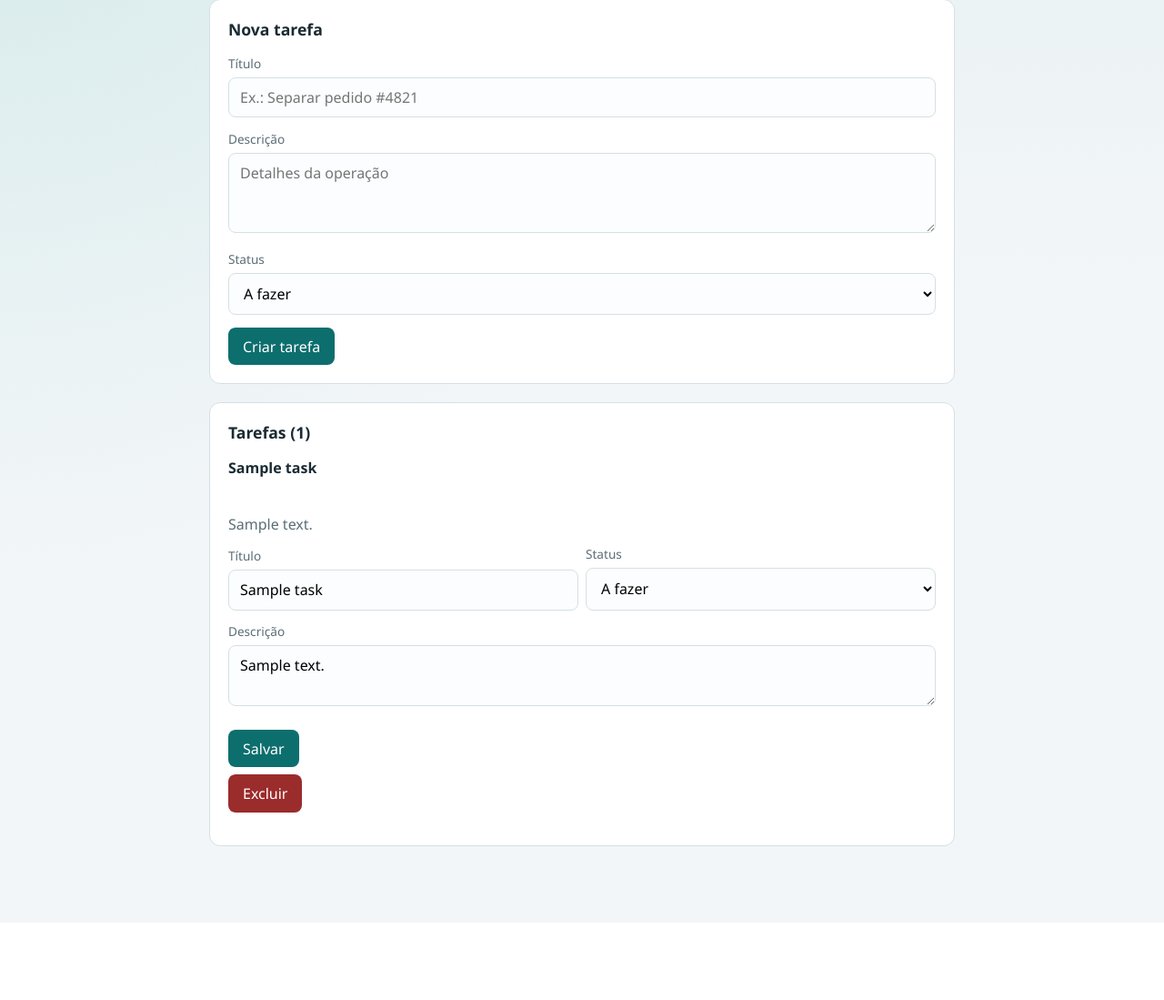
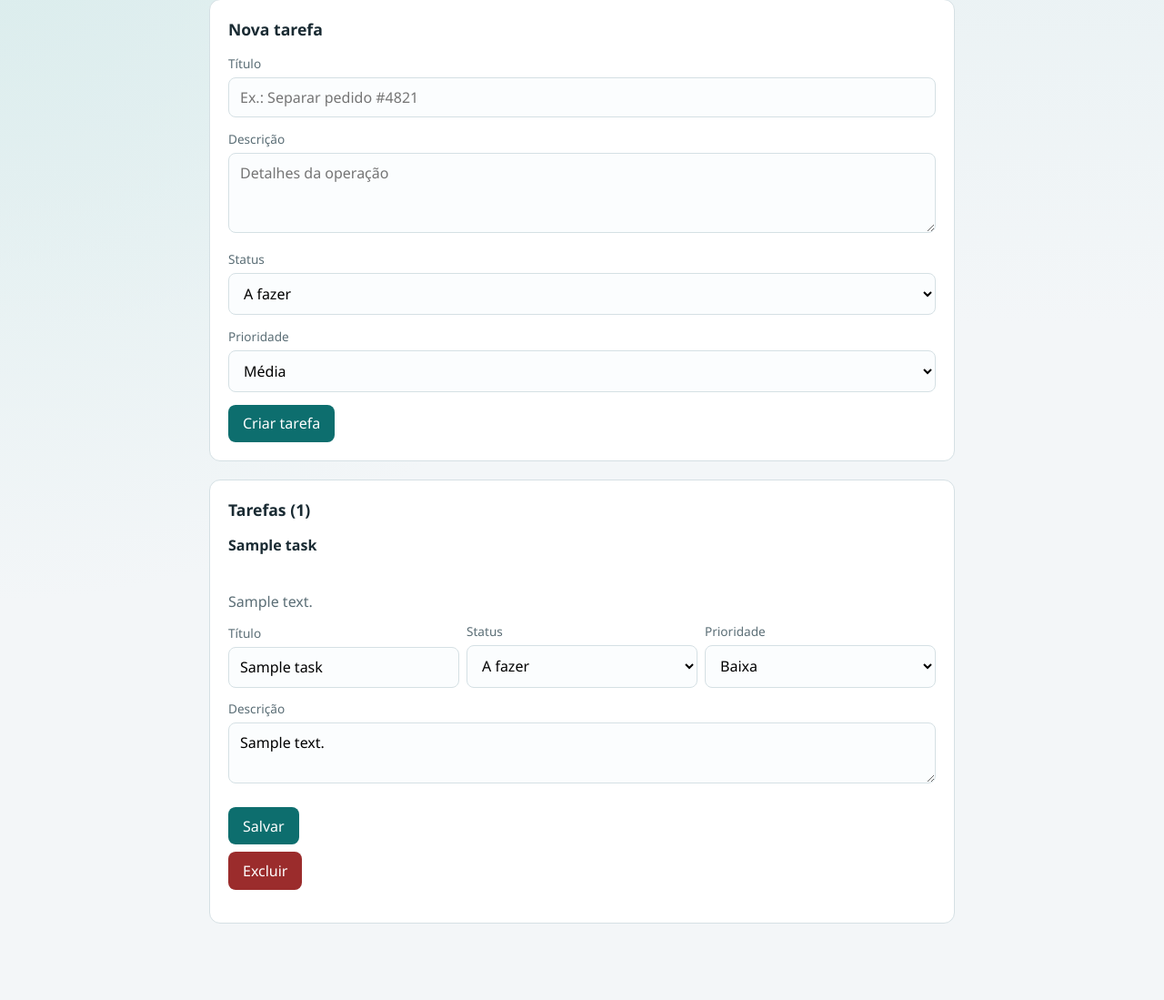
Before and after one commit to DevDaniloOliveira/TrabalhoTechFlow, a Flask app: template src/templates/index.html in a window 1280 px wide. Shown: the part 142-1241 px from the top of the page at 91% size. Before the commit the page ends 1072 px from the top, so only its background shows below. Run offline with Flask 3, Linux system fonts and the light colour scheme; the template is opened without the code that fills it: most values are stand-ins (such as "Sample title", 1, 10 or a date in 2020).

Commit message:
feat: adiciona prioridade às tarefas após mudança de escopo
Atende pedido do cliente de logística para destacar tarefas críticas, com ordenação, UI, testes e justificativa no README.

Co-authored-by: Cursor <cursoragent@cursor.com>

```diff
--- a/src/app.py
+++ b/src/app.py
@@ -4,7 +4,7 @@ from __future__ import annotations
 
 from flask import Flask, jsonify, redirect, render_template, request, url_for
 
-from .models import TaskStatus
+from .models import TaskPriority, TaskStatus
 from .storage import TaskStorage
 
 storage = TaskStorage()
@@ -15,12 +15,33 @@ STATUS_LABELS = {
     TaskStatus.DONE.value: "Concluído",
 }
 
+PRIORITY_LABELS = {
+    TaskPriority.BAIXA.value: "Baixa",
+    TaskPriority.MEDIA.value: "Média",
+    TaskPriority.ALTA.value: "Alta",
+}
+
 
 def _wants_json() -> bool:
     if request.is_json:
         return True
     best = request.accept_mimetypes.best_match(["application/json", "text/html"])
-    return best == "application/json" and request.accept_mimetypes[best] > request.accept_mimetypes["text/html"]
+    return (
+        best == "application/json"
+        and request.accept_mimetypes[best] > request.accept_mimetypes["text/html"]
+    )
+
+
+def _parse_status(raw: str | None):
+    if raw is None:
+        return None
+    return TaskStatus(raw)
+
+
+def _parse_priority(raw: str | None):
+    if raw is None:
+        return None
+    return TaskPriority(raw)
 
 
 def create_app() -> Flask:
@@ -37,6 +58,7 @@ def create_app() -> Flask:
             "index.html",
             tasks=storage.list_all(),
             labels=STATUS_LABELS,
+            priority_labels=PRIORITY_LABELS,
         )
 
     @app.get("/tasks")
@@ -59,17 +81,28 @@ def create_app() -> Flask:
         payload = request.get_json(silent=True) or {}
         title = payload.get("title") or request.form.get("title", "")
         description = payload.get("description") or request.form.get("description", "")
-        status_raw = payload.get("status") or request.form.get("status", TaskStatus.TODO.value)
+        status_raw = payload.get("status") or request.form.get(
+            "status", TaskStatus.TODO.value
+        )
+        priority_raw = payload.get("priority") or request.form.get(
+            "priority", TaskPriority.MEDIA.value
+        )
 
         try:
-            status = TaskStatus(status_raw)
+            status = _parse_status(status_raw)
+            priority = _parse_priority(priority_raw)
         except ValueError:
             if _wants_json():
-                return jsonify({"erro": f"Status inválido: {status_raw}"}), 400
+                return jsonify({"erro": "Status ou prioridade inválidos."}), 400
             return redirect(url_for("index"))
 
         try:
-            task = storage.create(title=title, description=description, status=status)
+            task = storage.create(
+                title=title,
+                description=description,
+                status=status,
+                priority=priority,
+            )
         except ValueError as exc:
             if _wants_json():
                 return jsonify({"erro": str(exc)}), 400
@@ -82,7 +115,7 @@ def create_app() -> Flask:
     @app.put("/tasks/<task_id>")
     @app.post("/tasks/<task_id>/update")
     def update_task(task_id: str):
-        """Atualiza título, descrição e/ou status de uma tarefa."""
+        """Atualiza título, descrição, status e/ou prioridade."""
         if storage.get(task_id) is None:
             if _wants_json() or request.method == "PUT":
                 return jsonify({"erro": "Tarefa não encontrada."}), 404
@@ -98,15 +131,19 @@ def create_app() -> Flask:
         status_raw = (
             payload.get("status") if "status" in payload else request.form.get("status")
         )
+        priority_raw = (
+            payload.get("priority")
+            if "priority" in payload
+            else request.form.get("priority")
+        )
 
-        status = None
-        if status_raw is not None:
-            try:
-                status = TaskStatus(status_raw)
-            except ValueError:
-                if _wants_json() or request.method == "PUT":
-                    return jsonify({"erro": f"Status inválido: {status_raw}"}), 400
-                return redirect(url_for("index"))
+        try:
+            status = _parse_status(status_raw)
+            priority = _parse_priority(priority_raw)
+        except ValueError:
+            if _wants_json() or request.method == "PUT":
+                return jsonify({"erro": "Status ou prioridade inválidos."}), 400
+            return redirect(url_for("index"))
 
         try:
             updated = storage.update(
@@ -114,6 +151,7 @@ def create_app() -> Flask:
                 title=title,
                 description=description,
                 status=status,
+                priority=priority,
             )
         except ValueError as exc:
             if _wants_json() or request.method == "PUT":
--- a/src/templates/index.html
+++ b/src/templates/index.html
@@ -16,6 +16,9 @@
       --todo: #6b7c85;
       --progress: #b86e00;
       --done: #2f7d4a;
+      --prio-baixa: #6b7c85;
+      --prio-media: #b86e00;
+      --prio-alta: #9b2c2c;
     }
     * { box-sizing: border-box; }
     body {
@@ -111,6 +114,9 @@
     .badge.todo { background: var(--todo); }
     .badge.in_progress { background: var(--progress); }
     .badge.done { background: var(--done); }
+    .badge.baixa { background: var(--prio-baixa); }
+    .badge.media { background: var(--prio-media); }
+    .badge.alta { background: var(--prio-alta); }
     .row {
       display: flex;
       gap: 0.5rem;
@@ -150,6 +156,12 @@
           <option value="in_progress">Em progresso</option>
           <option value="done">Concluído</option>
         </select>
+        <label for="priority">Prioridade</label>
+        <select id="priority" name="priority">
+          <option value="baixa">Baixa</option>
+          <option value="media" selected>Média</option>
+          <option value="alta">Alta</option>
+        </select>
         <button type="submit">Criar tarefa</button>
       </form>
     </section>
@@ -163,6 +175,7 @@
         <article class="task">
           <div class="task-title">{{ task.title }}</div>
           <span class="badge {{ task.status.value }}">{{ labels[task.status.value] }}</span>
+          <span class="badge {{ task.priority.value }}">{{ priority_labels[task.priority.value] }}</span>
           {% if task.description %}
             <p class="task-desc">{{ task.description }}</p>
           {% endif %}
@@ -178,6 +191,14 @@
                   <option value="todo" {% if task.status.value == 'todo' %}selected{% endif %}>A fazer</option>
                   <option value="in_progress" {% if task.status.value == 'in_progress' %}selected{% endif %}>Em progresso</option>
                   <option value="done" {% if task.status.value == 'done' %}selected{% endif %}>Concluído</option>
+                </select>
+              </div>
+              <div>
+                <label>Prioridade</label>
+                <select name="priority">
+                  <option value="baixa" {% if task.priority.value == 'baixa' %}selected{% endif %}>Baixa</option>
+                  <option value="media" {% if task.priority.value == 'media' %}selected{% endif %}>Média</option>
+                  <option value="alta" {% if task.priority.value == 'alta' %}selected{% endif %}>Alta</option>
                 </select>
               </div>
             </div>
```
Also changed, not shown: src/models.py (+23 -1 lines), src/storage.py (+23 -4 lines), tests/test_priority.py (added, +61 -0 lines), README.md.
